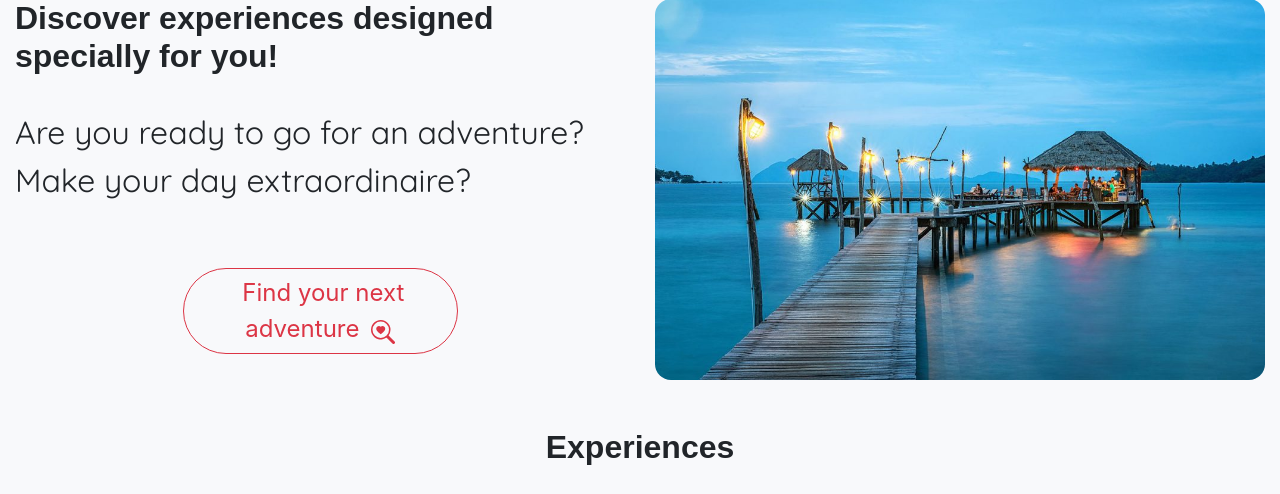
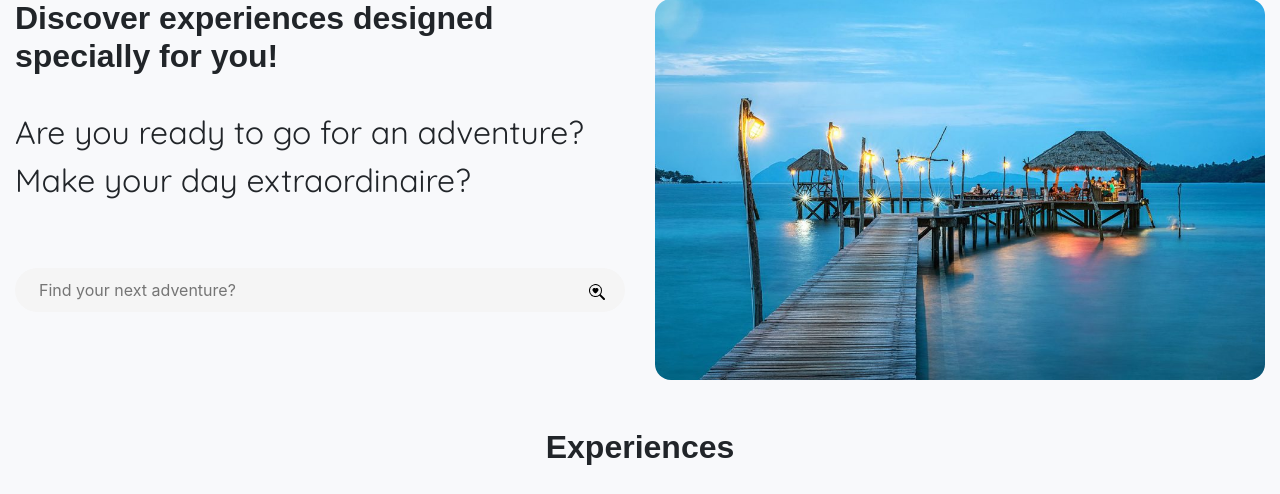
Before and after one commit to SolracDavid99/QuickTrip, a PHP site: page /html/home.html in a window 1280 px wide. Shown: the part 144-638 px from the top of the page. Run offline with PHP 8.4, Linux system fonts and the light colour scheme; some web fonts are replaced.

Commit message:
search bar

```diff
--- a/css/home.css
+++ b/css/home.css
@@ -77,6 +77,7 @@ body{
 
 #portada{
     border-radius:1rem;
+    width: 40rem;
 }
 
 .parent-scroll {
@@ -157,7 +158,48 @@ body{
     /*padding-left: 40px;
     padding-right: 40px;*/
 }
-#search{
-    font-size: 1.5rem;
 
+.wrapper {
+    width: 100%;
+    max-width: 31.25rem;
+    margin: 6rem auto;
 }
+
+.label {
+    font-size: .625rem;
+    font-weight: 400;
+    text-transform: uppercase;
+    letter-spacing: +1.3px;
+    margin-bottom: 1rem;
+}
+
+.searchBar {
+    width: 100%;
+    display: flex;
+    flex-direction: row;
+    align-items: center;
+}
+
+#searchQueryInput {
+    width: 100%;
+    height: 2.8rem;
+    background: #f5f5f5;
+    outline: none;
+    border: none;
+    border-radius: 1.625rem;
+    padding: 0 3.5rem 0 1.5rem;
+    font-size: 1rem;
+  }
+
+  #searchQuerySubmit {
+    width: 3.5rem;
+    height: 2.8rem;
+    margin-left: -3.5rem;
+    background: none;
+    border: none;
+    outline: none;
+  }
+
+  #searchQuerySubmit:hover {
+    cursor: pointer;
+  }
--- a/html/home.html
+++ b/html/home.html
@@ -31,20 +31,15 @@
                 <p class="lead" id="contenido" style="font-size: 2rem;">Are you ready to go for an adventure? Make your day extraordinaire?</p>
                 <br><br>
                 <!-- Search Bar -->
-                <div class="col-md-6 mx-auto">
-                    <button class="btn btn-outline-danger rounded-pill" data-toggle="collapse" data-target="#collapseExample">
-                        <span  id="search">&nbsp;Find your next adventure&nbsp;</span>
-                        <svg xmlns="http://www.w3.org/2000/svg" width="1.5rem" height="1.5rem" fill="currentColor" class="bi bi-search-heart" viewBox="0 0 16 16">
-                            <path d="M6.5 4.482c1.664-1.673 5.825 1.254 0 5.018-5.825-3.764-1.664-6.69 0-5.018Z"/>
-                            <path d="M13 6.5a6.471 6.471 0 0 1-1.258 3.844c.04.03.078.062.115.098l3.85 3.85a1 1 0 0 1-1.414 1.415l-3.85-3.85a1.007 1.007 0 0 1-.1-.115h.002A6.5 6.5 0 1 1 13 6.5ZM6.5 12a5.5 5.5 0 1 0 0-11 5.5 5.5 0 0 0 0 11Z"/>
-                        </svg>
-                    </button>
-                    <div class="collapse" id="collapseExample">
-                        <div class="card card-body">
-                            <input type="date" min="" max="2019-06-08"/>
-                        </div>
+                    <div class="searchBar">
+                        <input id="searchQueryInput" type="text" name="searchQueryInput" placeholder="Find your next adventure?" value="" />
+                        <button id="searchQuerySubmit" type="submit" name="searchQuerySubmit">
+                            <svg xmlns="http://www.w3.org/2000/svg" width="16" height="16" fill="currentColor" class="bi bi-search-heart" viewBox="0 0 16 16">
+                                <path d="M6.5 4.482c1.664-1.673 5.825 1.254 0 5.018-5.825-3.764-1.664-6.69 0-5.018Z"/>
+                                <path d="M13 6.5a6.471 6.471 0 0 1-1.258 3.844c.04.03.078.062.115.098l3.85 3.85a1 1 0 0 1-1.414 1.415l-3.85-3.85a1.007 1.007 0 0 1-.1-.115h.002A6.5 6.5 0 1 1 13 6.5ZM6.5 12a5.5 5.5 0 1 0 0-11 5.5 5.5 0 0 0 0 11Z"/>
+                            </svg>
+                        </button>
                     </div>
-                </div>
             </div><!--col-md-6-->
             <br><br>
             <div class="col-md-6">
```
